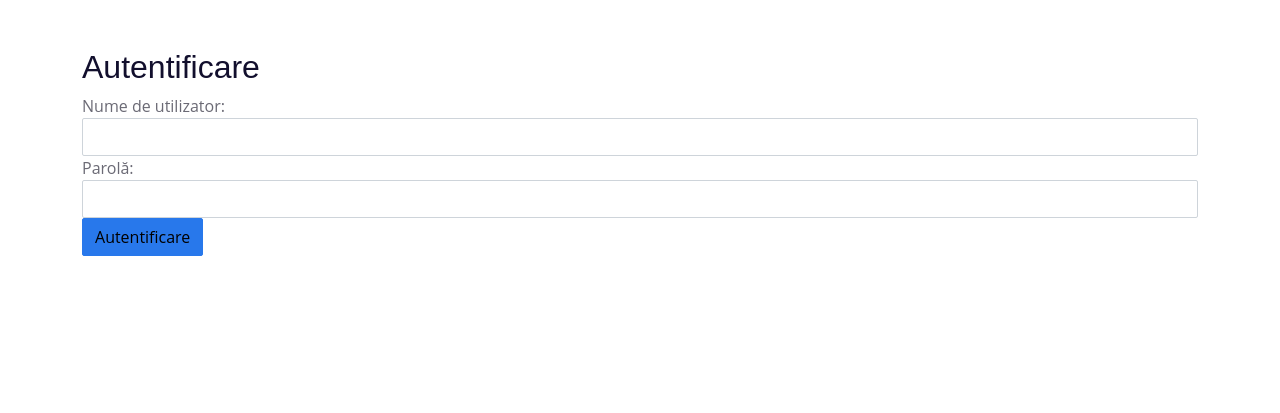
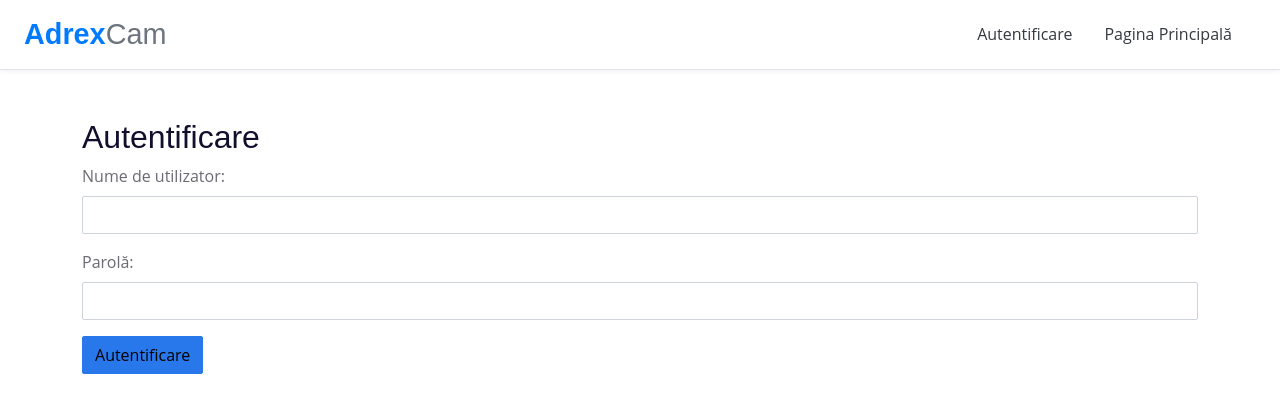
Before and after one commit to Pozitiv4k/AdrexM, a PHP site: page /login.php in a window 1280 px wide. Shown: the top 413 px of the page. Run offline with PHP 8.4, Linux system fonts and the light colour scheme; some libraries are stand-ins or nearby versions.

Commit message:
Update proiect4

```diff
--- a/include/nav.php
+++ b/include/nav.php
@@ -54,9 +54,21 @@
 </style>
 
 <nav class="navbar navbar-expand-lg navbar-light adrex-navbar">
-    <a class="navbar-brand" href="<?php echo BASE_URL; ?>admin.php">
-        <h1>Adrex<span>Cam</span></h1>
-    </a>
+<a class="navbar-brand" href="<?php
+    if (isset($_SESSION['username'])) {
+        echo BASE_URL . 'admin.php';  // Daca este logat, linkul duce la admin.php
+    } else {
+        echo '#';  // Daca nu este logat, nu duce nicăieri
+    }
+?>">
+    <h1>Adrex<span>Cam</span></h1>
+</a>
+
+<?php
+if (!isset($_SESSION['username'])) {  // Verificăm dacă utilizatorul nu este logat
+    echo '<script>alert("Nu esti logat! Te rugam sa te autentifici pentru a accesa pagina.");</script>';
+}
+?>
 
     <button class="navbar-toggler" type="button" data-toggle="collapse" data-target="#navbarContent"
         aria-controls="navbarContent" aria-expanded="false" aria-label="Toggle navigation">
@@ -97,6 +109,7 @@
                 echo '<li class="nav-item"><a class="nav-link" href="' . BASE_URL . 'logout.php">Logout</a></li>';
             } else {
                 echo '<li class="nav-item"><a class="nav-link" href="' . BASE_URL . 'login.php">Autentificare</a></li>';
+                echo '<li class="nav-item"><a class="nav-link" href="' . BASE_URL . 'index.php">Pagina Principală</a></li>';
             }
             ?>
         </ul>
--- a/login.php
+++ b/login.php
@@ -1,6 +1,7 @@
 <?php
 require("db/db.php");
 include("include/auth.php");
+include("include/nav.php");
 
 if ($_SERVER["REQUEST_METHOD"] == "POST") {
     $username = $_POST['username'];
```
